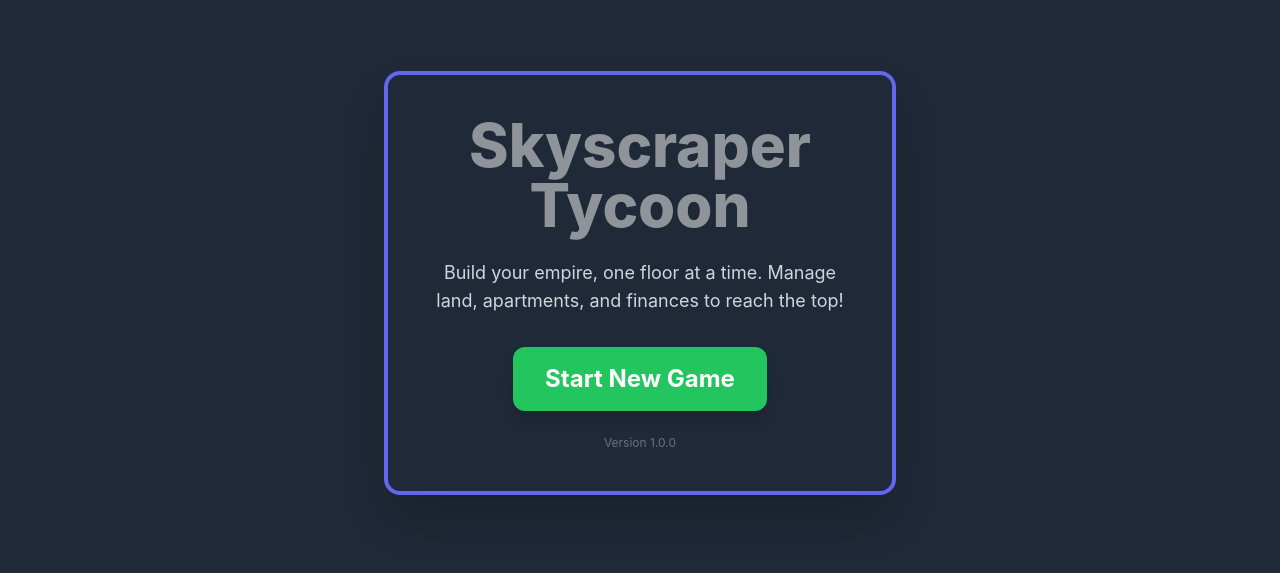
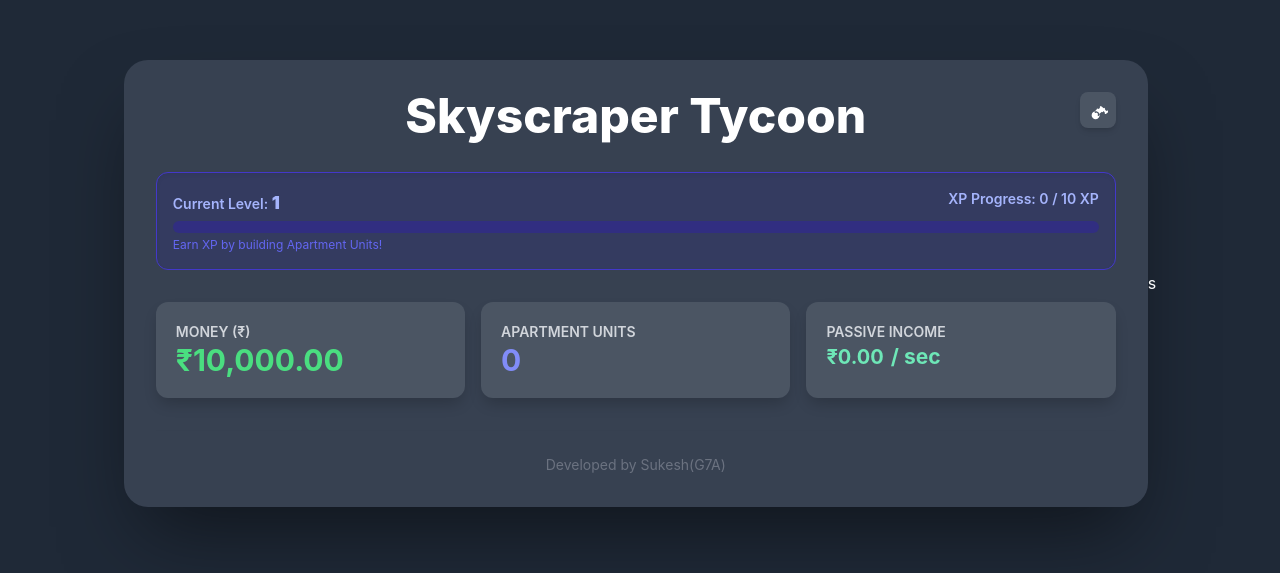
Before and after one commit to gayathri29886-maker/fight1, a plain HTML site: page feed.html in a window 1280 px wide. Shown: the part 117-690 px from the top of the page. Drawn offline with nearby package versions, Linux system fonts and the light colour scheme.

Commit message:
Update feed.html

```diff
--- a/feed.html
+++ b/feed.html
@@ -71,16 +71,13 @@
             background-color: #bfdbfe;
         }
 
-        /* ===== NEW LIGHT MODE FOOTER CSS ===== */
         body.light-mode footer p {
-            color: #6b7280; /* A slightly darker gray for light backgrounds */
+            color: #6b7280;
         }
 
         body.light-mode footer {
-            border-color: #e5e7eb; /* A light border color for light mode */
+            border-color: #e5e7eb;
         }
-        /* ===== END NEW CSS ===== */
-
         /* --- END LIGHT MODE OVERRIDES --- */
 
         body {
@@ -92,7 +89,7 @@
             align-items: center;
             min-height: 100vh;
             margin: 0;
-            padding: 1.5rem; /* Increased padding */
+            padding: 1.5rem;
             transition: background-color 0.3s, color 0.3s;
         }
 
@@ -101,7 +98,6 @@
             max-width: 1024px;
             background-color: var(--card-color);
             border-radius: 1.5rem;
-            /* Deeper, softer shadow for a floating effect */
             box-shadow: 0 40px 80px -20px rgba(0, 0, 0, 0.5);
             padding: 2rem;
             transition: background-color 0.3s, box-shadow 0.3s;
@@ -134,9 +130,7 @@
             border: none;
         }
 
-        /* Adjust hover effect for dark theme */
         .action-button:hover:not(:disabled) {
-            /* Vibrant shadow using primary color */
             box-shadow: 0 12px 25px -5px rgba(110, 231, 183, 0.4), 0 6px 12px -3px rgba(0, 0, 0, 0.3);
             transform: translateY(-3px);
         }
@@ -165,7 +159,7 @@
         #passive-income-display {
             display: flex;
             align-items: center;
-            font-size: 1.25rem;
+            font-size: 1.25rem; /* Made this smaller to fit the card */
             font-weight: 700;
             color: var(--primary-color);
         }
@@ -175,35 +169,13 @@
             margin-left: 0.5rem;
         }
 
-        /* Ensure the start screen takes up the full viewport */
-        #start-screen {
-            position: fixed;
-            top: 0;
-            left: 0;
-            width: 100%;
-            height: 100%;
-            background-color: var(--background-color);
-            z-index: 100;
-            display: flex;
-            align-items: center;
-            justify-content: center;
-        }
+        /* Removed #start-screen CSS */
+
     </style>
 </head>
 <body>
 
-    <div id="start-screen" class="p-8">
-        <div class="text-center bg-gray-800 p-10 rounded-2xl shadow-2xl max-w-lg mx-auto border-4 border-indigo-500">
-            <h1 class="text-6xl font-extrabold text-white mb-6 animate-pulse">Skyscraper Tycoon</h1>
-            <p class="text-lg text-gray-300 mb-8">Build your empire, one floor at a time. Manage land, apartments, and finances to reach the top!</p>
-            <button id="start-game-btn" class="action-button bg-green-500 hover:bg-green-600 text-white text-2xl py-4 px-8 rounded-xl shadow-lg" onclick="startGame()">
-                Start New Game
-            </button>
-            <p class="text-xs text-gray-500 mt-6">Version 1.0.0</p>
-        </div>
-    </div>
-
-    <div class="game-container hidden" id="main-game-container">
+    <div class="game-container" id="main-game-container">
         <header class="text-center mb-8 relative">
             <h1 class="text-5xl font-extrabold text-white">Skyscraper Tycoon</h1>
             <button onclick="openSettingsModal()" class="action-button absolute top-0 right-0 bg-gray-600 hover:bg-gray-700 text-white p-2 rounded-lg text-sm transition duration-150 shadow-md">
@@ -229,12 +201,24 @@
                 <p class="text-sm font-semibold uppercase text-gray-300">Money (₹)</p>
                 <p id="money-display" class="text-3xl font-bold text-green-400">₹10,000.00</p>
             </div>
+            <div class="stat-card">
+                <p class="text-sm font-semibold uppercase text-gray-300">Apartment Units</p>
+                <p id="apartment-display" class="text-3xl font-bold text-indigo-400">0</p>
             </div>
+            <div class="stat-card">
+                <p class="text-sm font-semibold uppercase text-gray-300">Passive Income</p>
+                <p id="passive-income-display">
+                    ₹0.00
+                    <span>/ sec</span>
+                </p>
+            </div>
+        </div>
 
         <footer class="text-center mt-8 pt-6 border-t border-gray-700/50">
             <p class="text-sm text-gray-500">
                 Developed by Sukesh(G7A)
             </p>
         </footer>
-        </div> </body>
-</html>
+
+    </div> </body>
+</html>s
```
